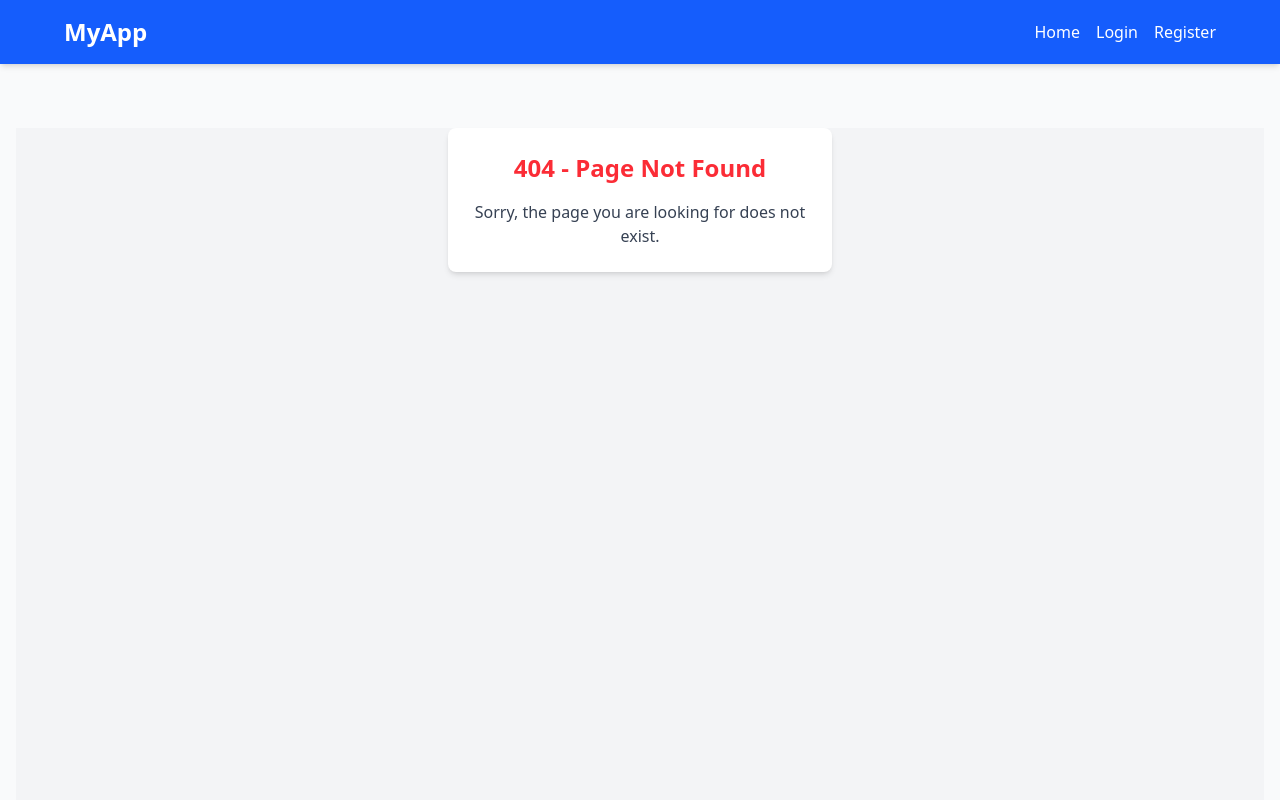
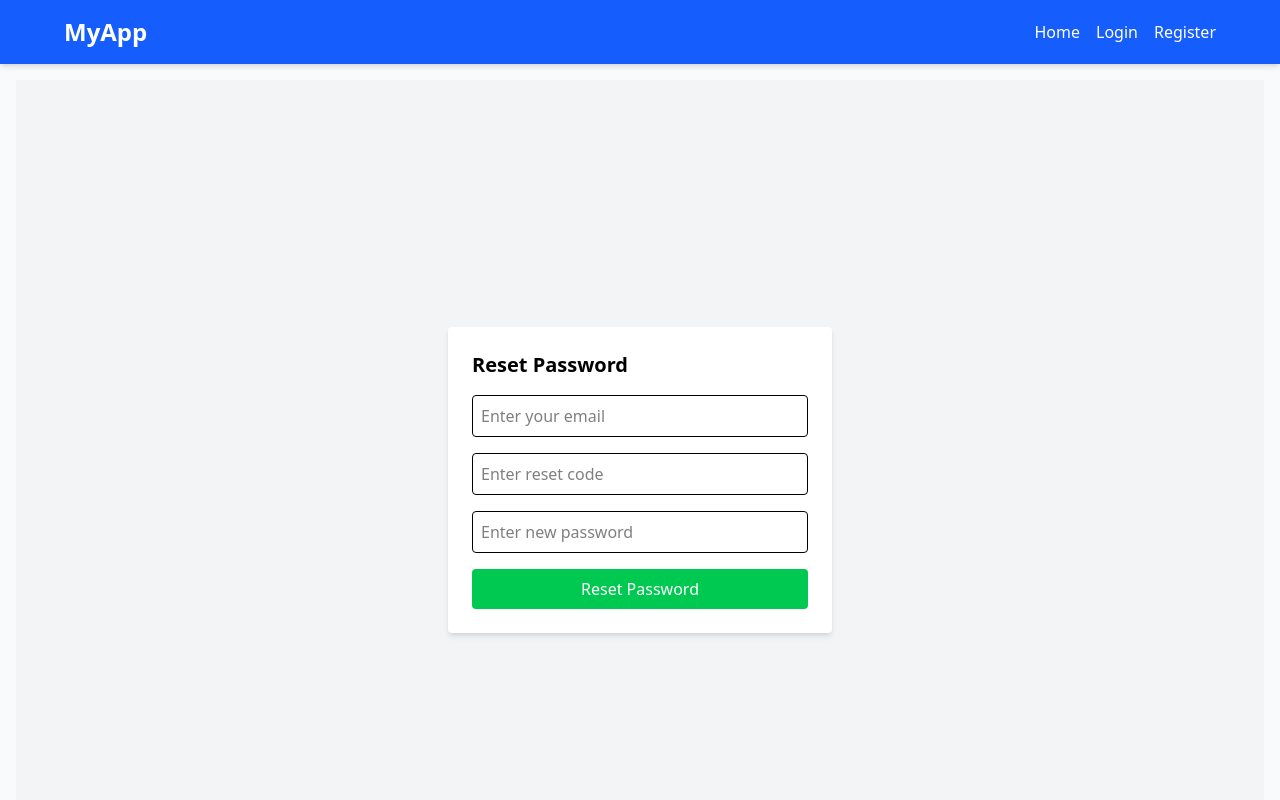
Before and after one commit to Baptist20/authRESTAPI-vitefrontend, a React (Vite) app: page /reset-password in a window 1280 px wide. Before the commit this address had no page. Shown: the top 800 px of the page. Built offline with nearby package versions, Linux system fonts and the light colour scheme.

Commit message:
lots of changes made

```diff
--- a/src/App.jsx
+++ b/src/App.jsx
@@ -30,11 +30,11 @@ export default function App() {
           element: <Login />,
         },
         {
-          path: "/forgot-password",
+          path: "forgot-password",
           element: <ForgotPassword />,
         },
         {
-          path: "resetPassword/:token",
+          path: "reset-password",
           element: <ResetPassword />,
         },
         {
--- a/src/ForgotPassword.jsx
+++ b/src/ForgotPassword.jsx
@@ -1,15 +1,18 @@
 import React, { useState } from "react";
 import api from "./api";
+import { useNavigate } from "react-router-dom";
 
 export default function ForgotPassword() {
   const [email, setEmail] = useState("");
   const [message, setMessage] = useState("");
+  const navigate = useNavigate();
 
   const handleSubmit = async (e) => {
     e.preventDefault();
     try {
       const res = await api.post("/forgot-password", { email });
       setMessage(res.data.message);
+      setTimeout(() => navigate("/reset-password"), 2000);
     } catch (err) {
       setMessage(err.response?.data?.message || "Something went wrong");
     }
--- a/src/Login.jsx
+++ b/src/Login.jsx
@@ -1,7 +1,6 @@
 import React, { useState } from "react";
 import { useNavigate } from "react-router-dom";
 import api from "./api";
-import Cookies from "js-cookie";
 
 export default function Login() {
   const [email, setEmail] = useState("");
--- a/src/ResetPassword.jsx
+++ b/src/ResetPassword.jsx
@@ -1,9 +1,61 @@
+// import React, { useState } from "react";
+// import api from "./api";
+
+// export default function ResetPassword() {
+//   const [newPassword, setNewPassword] = useState("");
+//   const [message, setMessage] = useState("");
+//   const [loading, setLoading] = useState(false);
+
+//   const handleSubmit = async (e) => {
+//     e.preventDefault();
+//     setLoading(true);
+//     try {
+//       await api.post("/reset-password", {
+//         newPassword,
+//       });
+//       setMessage("Password reset successful! You can now log in.");
+//     } catch (err) {
+//       setMessage(err.response?.data?.message || "Something went wrong");
+//     } finally {
+//       setLoading(false); // Reset loading after request is done
+//     }
+//   };
+
+//   return (
+//     <div className="min-h-screen flex items-center justify-center bg-gray-100">
+//       <form onSubmit={handleSubmit} className="bg-white p-6 rounded shadow-md">
+//         <h2 className="text-xl font-bold mb-4">Reset Password</h2>
+//         <input
+//           type="password"
+//           placeholder="Enter new password"
+//           className="w-full p-2 border mb-4 rounded"
+//           value={newPassword}
+//           onChange={(e) => setNewPassword(e.target.value)}
+//           required
+//         />
+//         <button
+//           type="submit"
+//           className={`${
+//             loading ? "cursor-not-allowed" : "cursor-pointer"
+//           } w-full bg-green-500 text-white p-2 rounded`}
+//           disabled={loading} // Disable button if loading
+//         >
+//           {loading ? "Resetting..." : "Reset Password"}{" "}
+//           {/* Show loading state */}
+//         </button>
+//         {message && <p className="mt-4 text-sm">{message}</p>}
+//       </form>
+//       <small>Please input the reset code that was sent to your email</small>
+//     </div>
+//   );
+// }
+
 import React, { useState } from "react";
-import { useParams } from "react-router-dom";
 import api from "./api";
 
 export default function ResetPassword() {
-  const { token } = useParams();
+  const [email, setEmail] = useState("");
+  const [code, setCode] = useState("");
   const [newPassword, setNewPassword] = useState("");
   const [message, setMessage] = useState("");
   const [loading, setLoading] = useState(false);
@@ -12,21 +64,45 @@ export default function ResetPassword() {
     e.preventDefault();
     setLoading(true);
     try {
-      await api.post(`/reset-password/${token}`, {
+      await api.post("/reset-password", {
+        email,
+        code,
         newPassword,
       });
       setMessage("Password reset successful! You can now log in.");
     } catch (err) {
       setMessage(err.response?.data?.message || "Something went wrong");
     } finally {
-      setLoading(false); // Reset loading after request is done
+      setLoading(false);
     }
   };
 
   return (
     <div className="min-h-screen flex items-center justify-center bg-gray-100">
-      <form onSubmit={handleSubmit} className="bg-white p-6 rounded shadow-md">
+      <form
+        onSubmit={handleSubmit}
+        className="bg-white p-6 rounded shadow-md w-full max-w-sm"
+      >
         <h2 className="text-xl font-bold mb-4">Reset Password</h2>
+
+        <input
+          type="email"
+          placeholder="Enter your email"
+          className="w-full p-2 border mb-4 rounded"
+          value={email}
+          onChange={(e) => setEmail(e.target.value)}
+          required
+        />
+
+        <input
+          type="text"
+          placeholder="Enter reset code"
+          className="w-full p-2 border mb-4 rounded"
+          value={code}
+          onChange={(e) => setCode(e.target.value)}
+          required
+        />
+
         <input
           type="password"
           placeholder="Enter new password"
@@ -35,16 +111,17 @@ export default function ResetPassword() {
           onChange={(e) => setNewPassword(e.target.value)}
           required
         />
+
         <button
           type="submit"
           className={`${
             loading ? "cursor-not-allowed" : "cursor-pointer"
           } w-full bg-green-500 text-white p-2 rounded`}
-          disabled={loading} // Disable button if loading
+          disabled={loading}
         >
-          {loading ? "Resetting..." : "Reset Password"}{" "}
-          {/* Show loading state */}
+          {loading ? "Resetting..." : "Reset Password"}
         </button>
+
         {message && <p className="mt-4 text-sm">{message}</p>}
       </form>
     </div>
```
